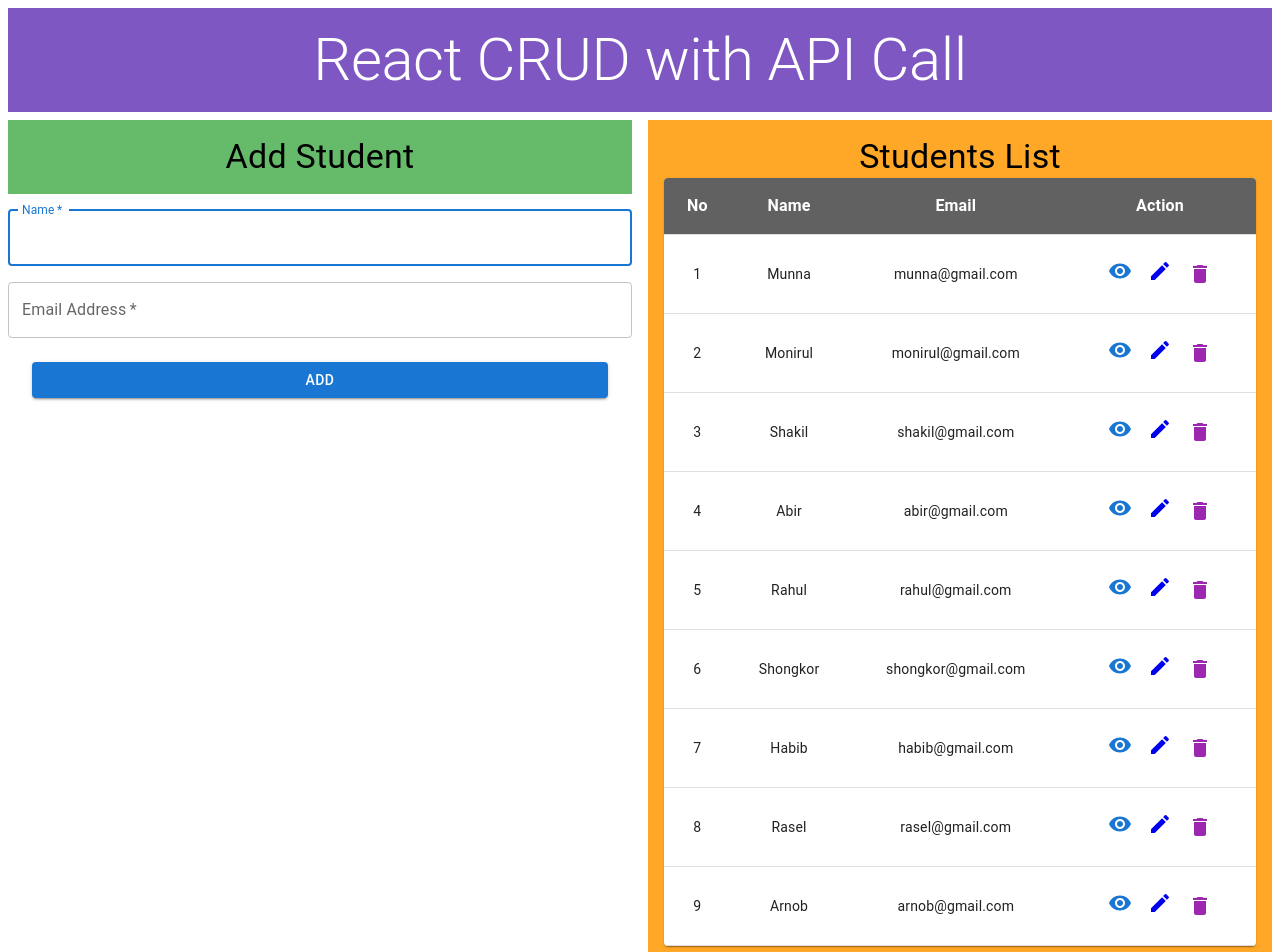
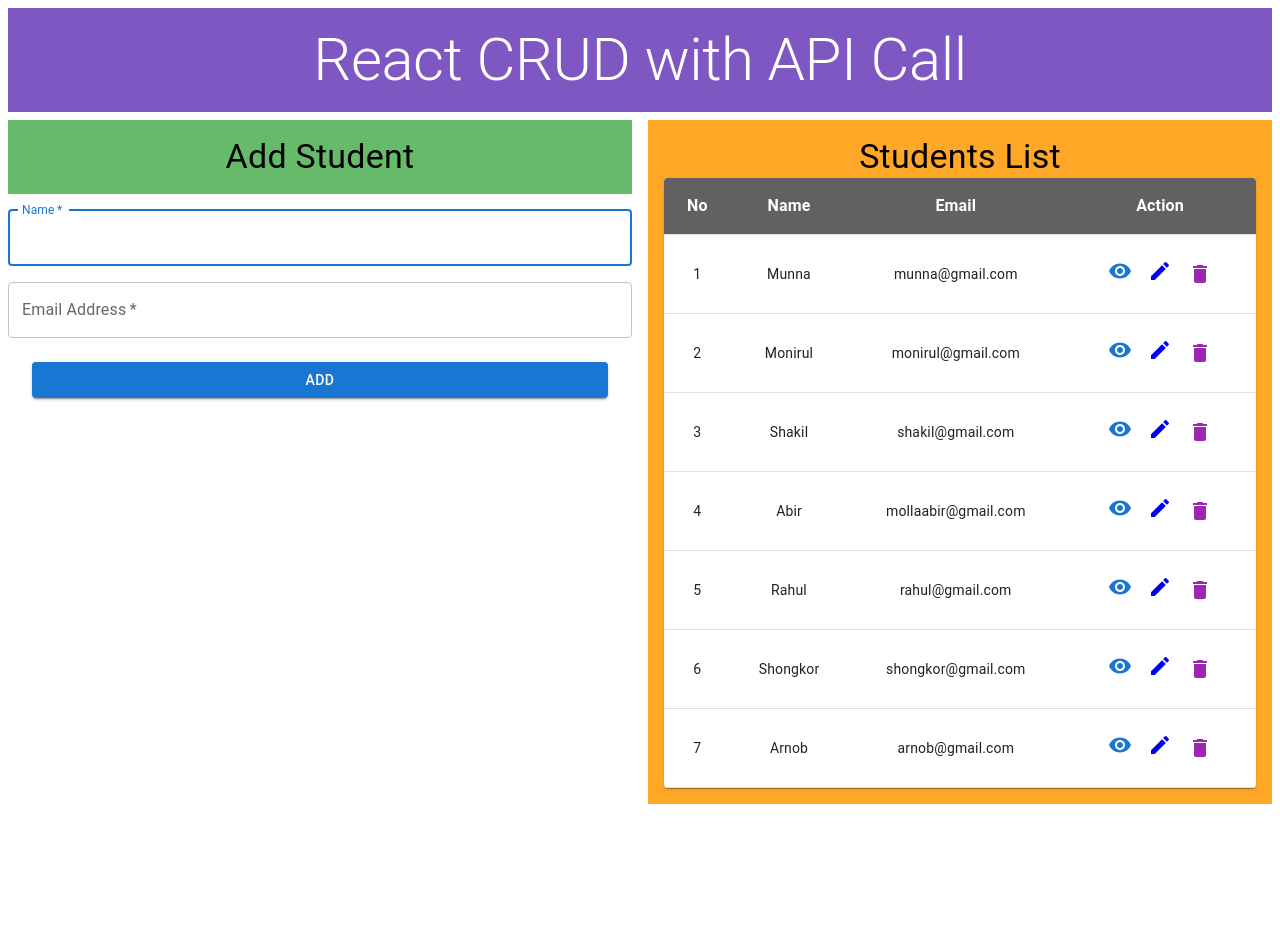
Before and after one commit to Md-Monirul-Islam/React-CRUD-App, a React (Create React App) app: page / in a window 1280 px wide. Shown: the top 952 px of the page. After the commit the page ends 812 px from the top, so only its background shows below. Built offline with nearby package versions, Linux system fonts and the light colour scheme; data requests are answered from the project's data file.

Commit message:
add edit and delete,finally complete

```diff
--- a/db.json
+++ b/db.json
@@ -18,7 +18,7 @@
     {
       "id": 4,
       "stuname": "Abir",
-      "email": "abir@gmail.com"
+      "email": "mollaabir@gmail.com"
     },
     {
       "id": 5,
@@ -31,19 +31,9 @@
       "id": 6
     },
     {
-      "stuname": "Habib",
-      "email": "habib@gmail.com",
-      "id": 7
-    },
-    {
-      "stuname": "Rasel",
-      "email": "rasel@gmail.com",
-      "id": 8
-    },
-    {
       "stuname": "Arnob",
       "email": "arnob@gmail.com",
-      "id": 9
+      "id": 8
     }
   ]
 }
--- a/src/components/student/Edit.js
+++ b/src/components/student/Edit.js
@@ -1,13 +1,52 @@
-import React from 'react';
+import React, { useEffect, useState } from 'react';
 import { Typography, Box, Grid, TextField, Button } from '@mui/material';
 import { deepPurple, green } from '@mui/material/colors';
-import { useNavigate   } from 'react-router-dom';
+import { useNavigate, useParams } from 'react-router-dom';
+import axios from 'axios';
 //import List from '../student/List';
 const Edit = () => {
+    const {id} = useParams();
+    const [student, setStudent] = useState({
+        stuname:"",
+        email:"",
+    })
+    useEffect(()=>{
+        async function getStudent(){
+            try{
+                const student = await axios.get(`http://localhost:3333/students/${id}`)
+                setStudent(student.data)
+            }
+            catch (error){
+                console.log("Some things wrong !!")
+            }
+        }
+        getStudent();
+    },[id])
+
+    async function onFormSubmit(e){
+        e.preventDefault();
+        try{
+            await axios.put(`http://localhost:3333/students/${id}`,student)
+            navigate('/')
+        }
+        catch (error){
+            console.log('Some things wrong !!')
+        }
+    }
+
     const navigate = useNavigate();
     const handleClick = () => {
         navigate("/")
     }
+
+    function onTextChange(e){
+        setStudent({
+            ...student,
+            [e.target.name]:e.target.value
+        })
+        //console.log(student)
+    }
+
     return (
         <>
             <Box textAlign={'center'} bgcolor={deepPurple[400]} color="white" p={2} mb={1}>
@@ -23,17 +62,17 @@ const Edit = () => {
                     <form noValidate>
                         <Grid container spacing={2}>
                             <Grid item xs={6}>
-                            <TextField autoComplete='id' name='id' variant='outlined' required fullWidth id='stuname' label="ID" autoFocus value={1} disabled />
+                            <TextField autoComplete='id' name='id' variant='outlined' required fullWidth id='stuname' label="ID" autoFocus value={id} disabled />
                             </Grid>
                             <Grid item xs={6}>
-                            <TextField autoComplete='stuname' name='stuname' variant='outlined' required fullWidth id='stuname' label="Name" autoFocus />
+                            <TextField autoComplete='stuname' name='stuname' variant='outlined' required fullWidth id='stuname' label="Name" autoFocus value={student.stuname} onChange={e => onTextChange(e)} />
                             </Grid>
                             <Grid item xs={12}>
-                                <TextField autoComplete='email' name='email' variant='outlined' required fullWidth id='email' label={'Email Address'} />
+                                <TextField autoComplete='email' name='email' variant='outlined' required fullWidth id='email' label={'Email Address'} value={student.email} onChange={e => onTextChange(e)} />
                             </Grid>
                         </Grid>
                         <Box m={3}>
-                            <Button type='submit' variant='contained' color='primary' fullWidth>Update</Button>
+                            <Button type='submit' variant='contained' color='primary' fullWidth onClick={e => onFormSubmit(e)} >Update</Button>
                         </Box>
                     </form>
                     <Box m={3} textAlign={'center'}>
--- a/src/components/student/List.js
+++ b/src/components/student/List.js
@@ -23,6 +23,14 @@ const List = () => {
         }
         getAllStudent();
     },[])
+
+    const handleDelete = async id => {
+        await axios.delete(`http://localhost:3333/students/${id}`)
+        var newStudents = students.filter((item) => {
+            return item.id !== id;
+        })
+        setStudents(newStudents);
+    }
 
 
     return (
@@ -57,7 +65,7 @@ const List = () => {
                                                 <IconButton><Link to={`/edit/${student.id}`}><EditIcon /></Link></IconButton>
                                             </Tooltip>
                                             <Tooltip title={"Delete"}>
-                                                <IconButton><DeleteIcon color={"secondary"} /></IconButton>
+                                                <IconButton onClick={()=>handleDelete(student.id)}><DeleteIcon color={"secondary"} /></IconButton>
                                             </Tooltip>
                                         </TableCell>
                                     </TableRow>
```
